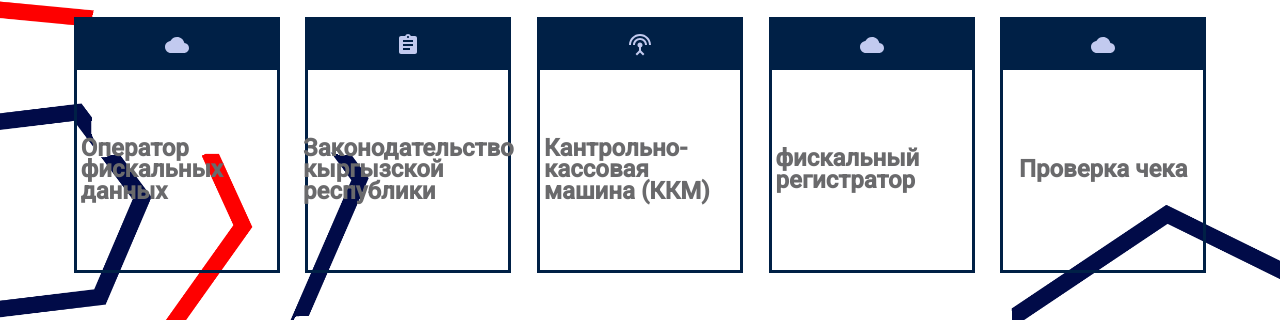
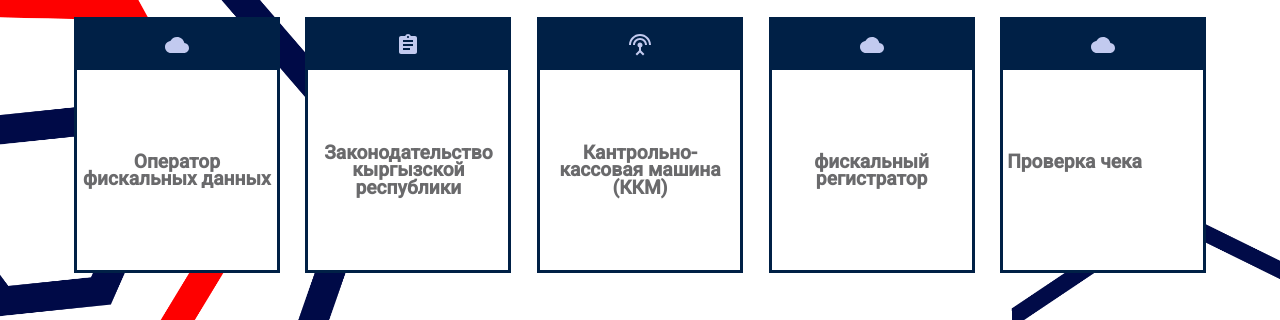
Before and after one commit to Ulik93/ofd, a React (Create React App) app: page /knowledgebase in a window 1280 px wide. Shown: the part 253-573 px from the top of the page. Built offline with nearby package versions, Linux system fonts and the light colour scheme.

Commit message:
baza znanii

```diff
--- a/src/components/counter/CountDay.js
+++ b/src/components/counter/CountDay.js
@@ -1,5 +1,4 @@
 import React, { useState, useEffect, useRef } from "react";
-import ReactDOM from "react-dom";
 
 function CountDay() {
   const [count, setCount] = useState(1221);
--- a/src/components/knowledgebase/Knowledgebase.jsx
+++ b/src/components/knowledgebase/Knowledgebase.jsx
@@ -74,7 +74,7 @@ const Knowledgebase = () => {
             </div>
             <div className="knowledgebase__container-content">
               <p>
-              Проверка чека
+              Проверка чека <br /> <br />
               </p>
             </div>
           </div>
--- a/src/components/knowledgebase/knowledgebase.css
+++ b/src/components/knowledgebase/knowledgebase.css
@@ -71,14 +71,19 @@ border: 3px solid #002046;
   align-items: center;
 }
 .knowledgebase__container-content{
+  display: flex;
+
+  background-color: white;
+  width: 96%;
   height: 200px;
   display: flex;
   align-items: center;
   padding: 0 2% 0 2% ;
 }
 .knowledgebase__container-content p{
+  text-align: center;
   line-height: 90%;
-  font-size: 1.5em;
+  font-size: 1.2em;
   color: hsl(240deg 1% 42%);
   font-weight: bold;
 }
--- a/src/components/necessariely/necessaries.js
+++ b/src/components/necessariely/necessaries.js
@@ -13,7 +13,7 @@ export default function Necessaries() {
                         <p>Обязательная цифровая маркировка товаров для опта и розницы начинается с 2021 года.</p>
                     </div>
                     <div>
-                        <img className="main_text-img logo" src={image}/>
+                        <img className="main_text-img logo" src={image} alt="logo"/>
                     </div>
                 </div>
                 <div className="marking_flex">
--- a/src/components/uslugi/Uslugi.js
+++ b/src/components/uslugi/Uslugi.js
@@ -1,7 +1,6 @@
 import React from "react";
 import "./uslugi.sass";
 import kassyphoto from "./img/kassyblock.png";
-import Counter from "../counter/Сounter";
 const Uslugi = () => {
   return (
     <>
```
Also changed, not shown: src/components/knowledgebase/images/bazaznan.png.
